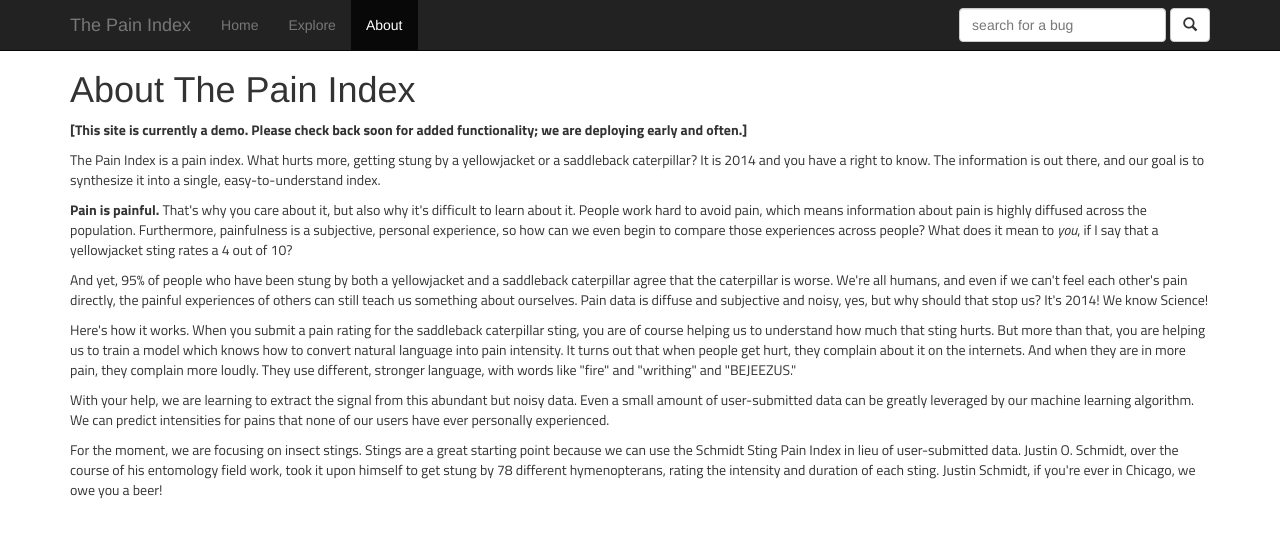
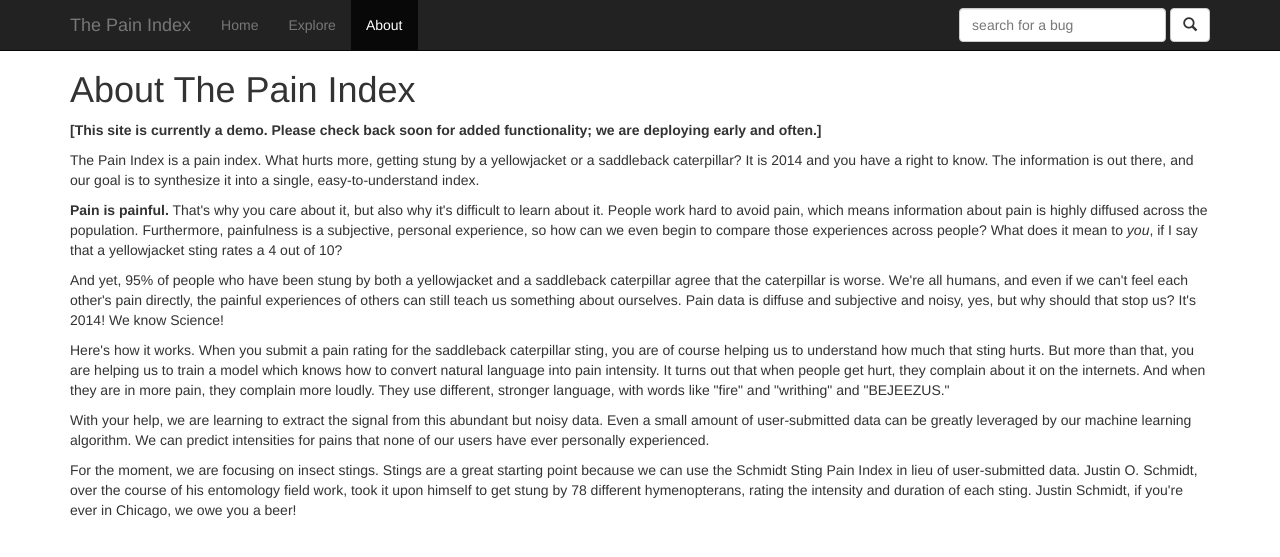
Before and after one commit to xanv/painindex, a Django app: page /about/ in a window 1280 px wide. Shown: the top 557 px of the page. Run offline with Django 3.2, Linux system fonts and the light colour scheme; some libraries are stand-ins or nearby versions.

Commit message:
Make Titillium Web the default font for all text

```diff
--- a/painindex/static/painindex/css/site.css
+++ b/painindex/static/painindex/css/site.css
@@ -1,3 +1,6 @@
+html {
+  font-family: 'Titillium Web'; }
+
 .content {
   background-color: #f7f7f7;
   width: 600px; }
@@ -14,8 +17,7 @@
   height: 450px; }
   .full-width h1, .full-width h2, .full-width h3, .full-width h4 {
     text-align: center;
-    color: black;
-    font-family: 'Titillium Web', Helvetica; }
+    color: black; }
   .full-width h1 {
     padding: .3em 0 0 0;
     font-size: 6em; }
@@ -24,9 +26,6 @@
     font-variant: small-caps;
     color: black;
     font-weight: bold; }
-
-p {
-  font-family: 'Titillium Web'; }
 
 #funfact {
   position: relative; }
--- a/painindex/static/painindex/sass/site.scss
+++ b/painindex/static/painindex/sass/site.scss
@@ -8,11 +8,14 @@ $background: #FFFFFF;
     }
 }
 
+html {
+  font-family: 'Titillium Web';
+}
+
 .content {
   background-color: darken($background, 3%);
   width: $content_width;
 }
-
 
 .full-width {
   width: 100%;
@@ -26,7 +29,6 @@ $background: #FFFFFF;
   h1, h2, h3, h4 {
     text-align: center;
     color: black;
-    font-family: 'Titillium Web', Helvetica;
   }
 
   h1 {
@@ -46,9 +48,6 @@ $background: #FFFFFF;
 
 }
 
-p {
-  font-family: 'Titillium Web';
-}
 
 #funfact {
   position: relative;
```
Also changed, not shown: 1 other file.
